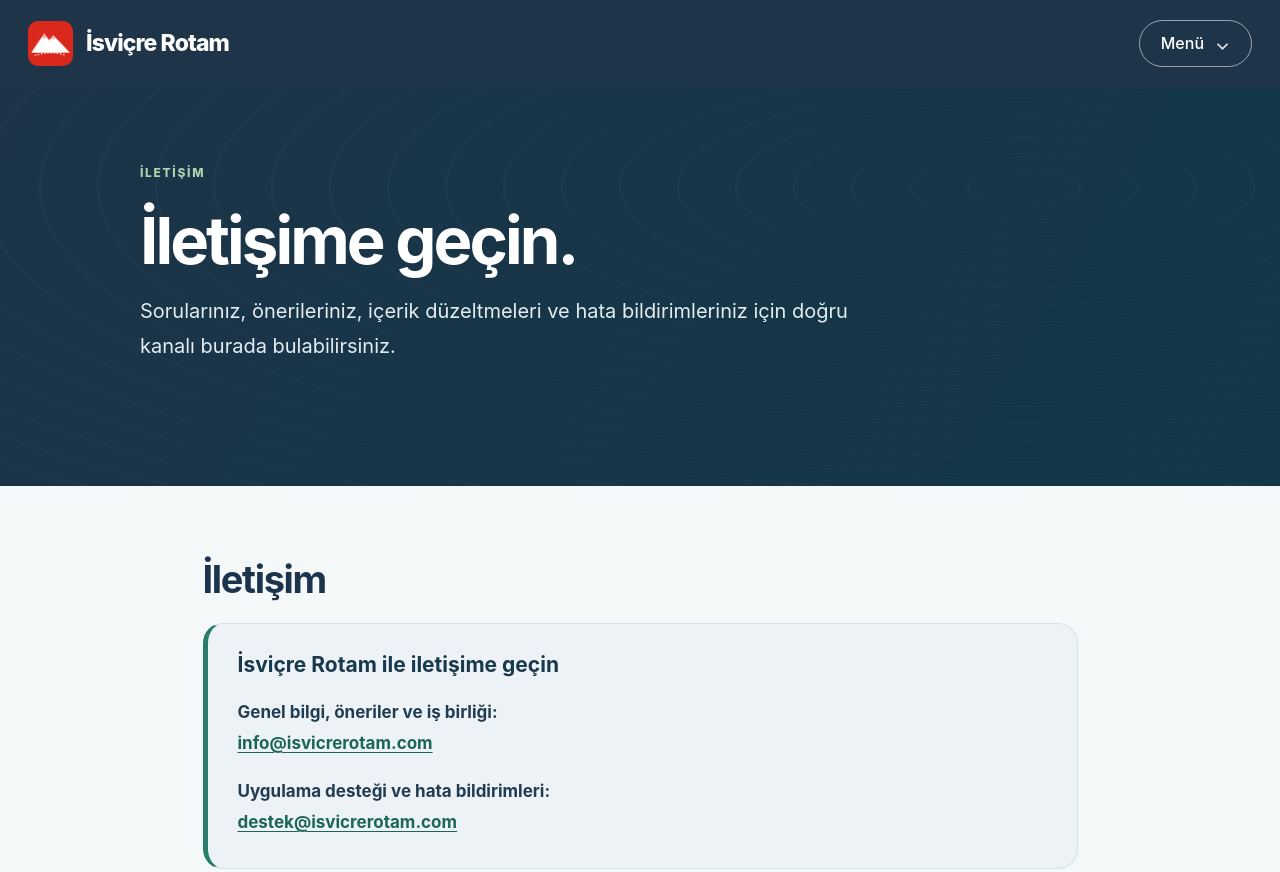
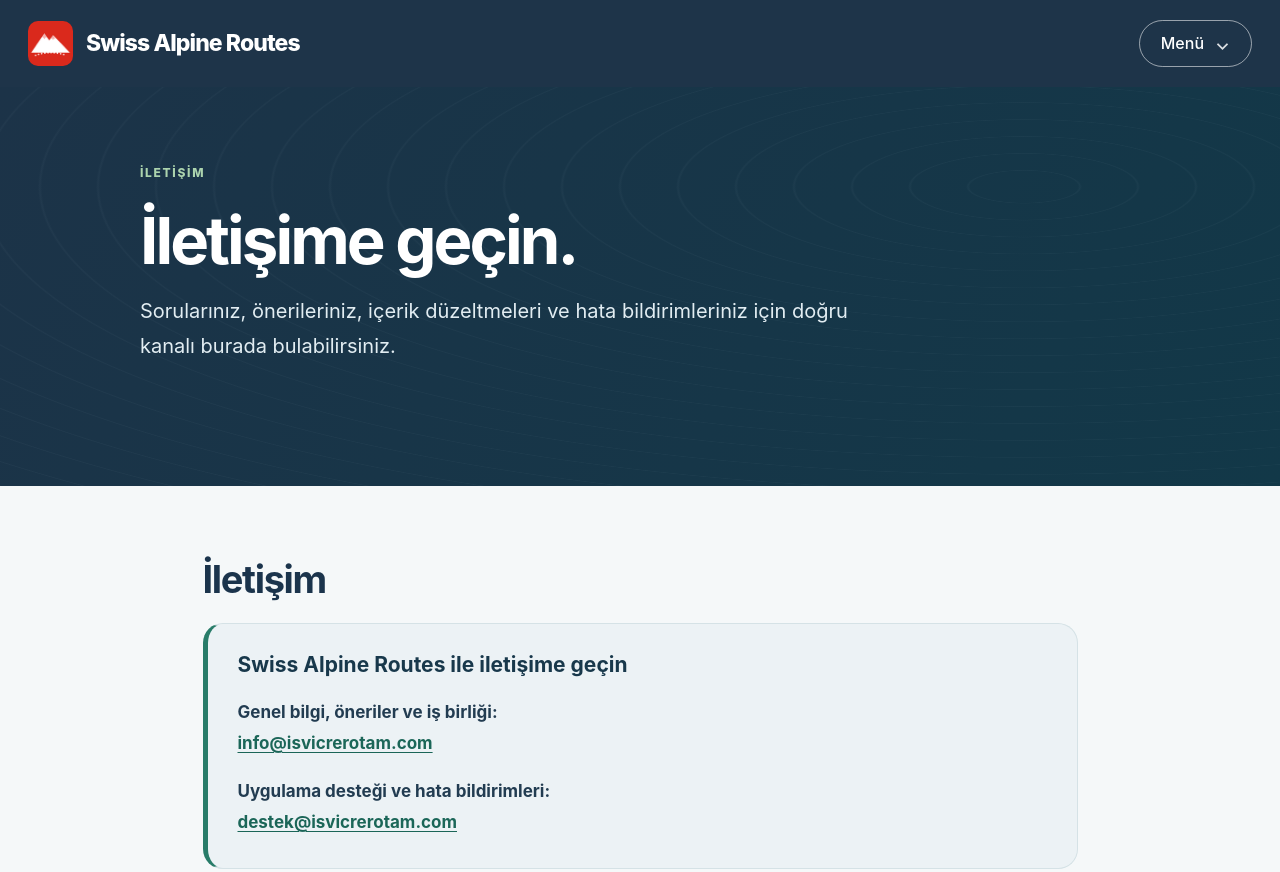
Before and after one commit to bulentimat-ai/isvicre-rotam-website, a plain HTML site: page iletisim/index.html in a window 1280 px wide. Shown: the top 872 px of the page. Drawn offline with Linux system fonts and the light colour scheme.

Commit message:
Rebrand Turkish iletisim/index.html to Swiss Alpine Routes

```diff
--- a/iletisim/index.html
+++ b/iletisim/index.html
@@ -4,9 +4,9 @@
 <meta charset="utf-8">
 <meta name="viewport" content="width=device-width, initial-scale=1, viewport-fit=cover">
 <meta name="theme-color" content="#1c3348">
-<meta name="description" content="İsviçre Rotam genel bilgi, öneri, iş birliği ve destek iletişim bilgileri.">
+<meta name="description" content="Swiss Alpine Routes genel bilgi, öneri, iş birliği ve destek iletişim bilgileri. Swiss Alpine Routes; İngilizce ve Türkçe dil desteği.">
 <meta name="referrer" content="no-referrer">
-<title>İletişim · İsviçre Rotam</title>
+<title>İletişim · Swiss Alpine Routes</title>
 <link rel="icon" type="image/png" sizes="32x32" href="../assets/favicon-32.png">
 <link rel="apple-touch-icon" href="../assets/apple-touch-icon.png">
 <link rel="stylesheet" href="../assets/style.css">
@@ -16,9 +16,9 @@
 <a class="skip" href="#icerik">İçeriğe geç</a>
 <div class="site-topbar">
   <div class="topbar-inner">
-    <a class="site-brand" href="../" aria-label="İsviçre Rotam ana sayfa">
+    <a class="site-brand" href="../" aria-label="Swiss Alpine Routes ana sayfa">
       <img src="../assets/icon-96.png" alt="" width="44" height="44">
-      <span>İsviçre Rotam</span>
+      <span>Swiss Alpine Routes</span>
     </a>
     <details class="menu-box">
       <summary><span class="menu-label">Menü</span><span class="menu-chevron" aria-hidden="true">⌄</span></summary>
@@ -49,7 +49,7 @@
 <section class="information-section">
   <h2>İletişim</h2>
   <div class="outlined-note">
-    <h3>İsviçre Rotam ile iletişime geçin</h3>
+    <h3>Swiss Alpine Routes ile iletişime geçin</h3>
     <p><strong>Genel bilgi, öneriler ve iş birliği:</strong><br><a href="mailto:info@isvicrerotam.com">info@isvicrerotam.com</a></p>
     <p><strong>Uygulama desteği ve hata bildirimleri:</strong><br><a href="mailto:destek@isvicrerotam.com">destek@isvicrerotam.com</a></p>
   </div>
@@ -65,9 +65,9 @@
 <footer class="site-footer" aria-label="Site alt bilgisi">
   <div class="footer-grid">
     <div class="footer-about">
-      <a class="footer-logo" href="../"><img src="../assets/icon-96.png" alt="" width="44" height="44"> İsviçre Rotam — İsviçre Alpleri</a>
+      <a class="footer-logo" href="../"><img src="../assets/icon-96.png" alt="" width="44" height="44"> Swiss Alpine Routes — İsviçre Alpleri</a>
       <p>İsviçre'yi Türkçe keşfet: yürüyüş ve dağ bisikleti rotaları, topoğrafik haritalar, hava durumu ve saha bilgileri.</p>
-      <p>İsviçre Rotam bağımsız bir uygulamadır; swisstopo, SchweizMobil, MeteoSwiss, SLF, Rega veya diğer kurumların resmî hizmeti değildir.</p>
+      <p>Swiss Alpine Routes bağımsız bir uygulamadır; swisstopo, SchweizMobil, MeteoSwiss, SLF, Rega veya diğer kurumların resmî hizmeti değildir.</p>
     </div>
     <div class="footer-column">
       <strong>Uygulama</strong>
```
